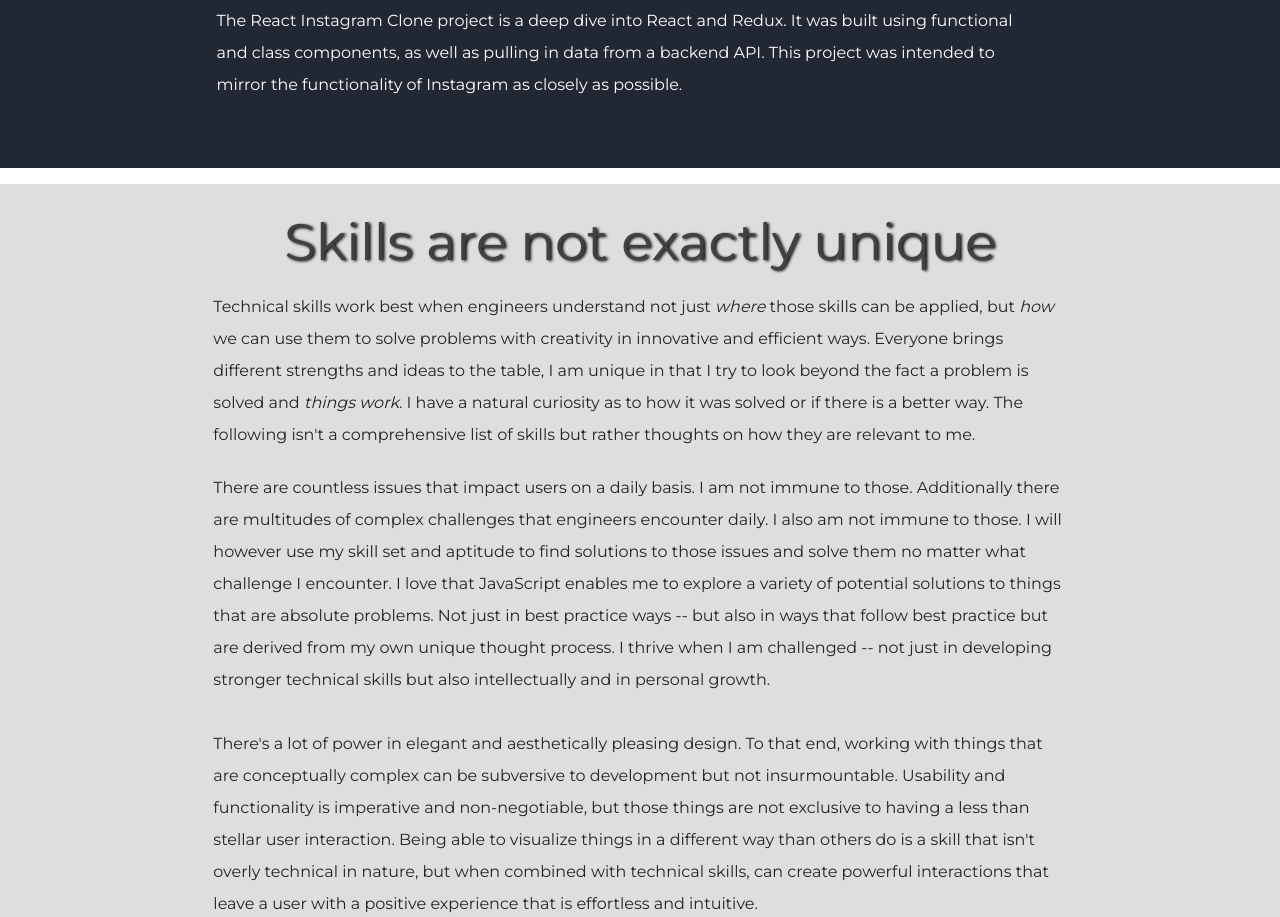
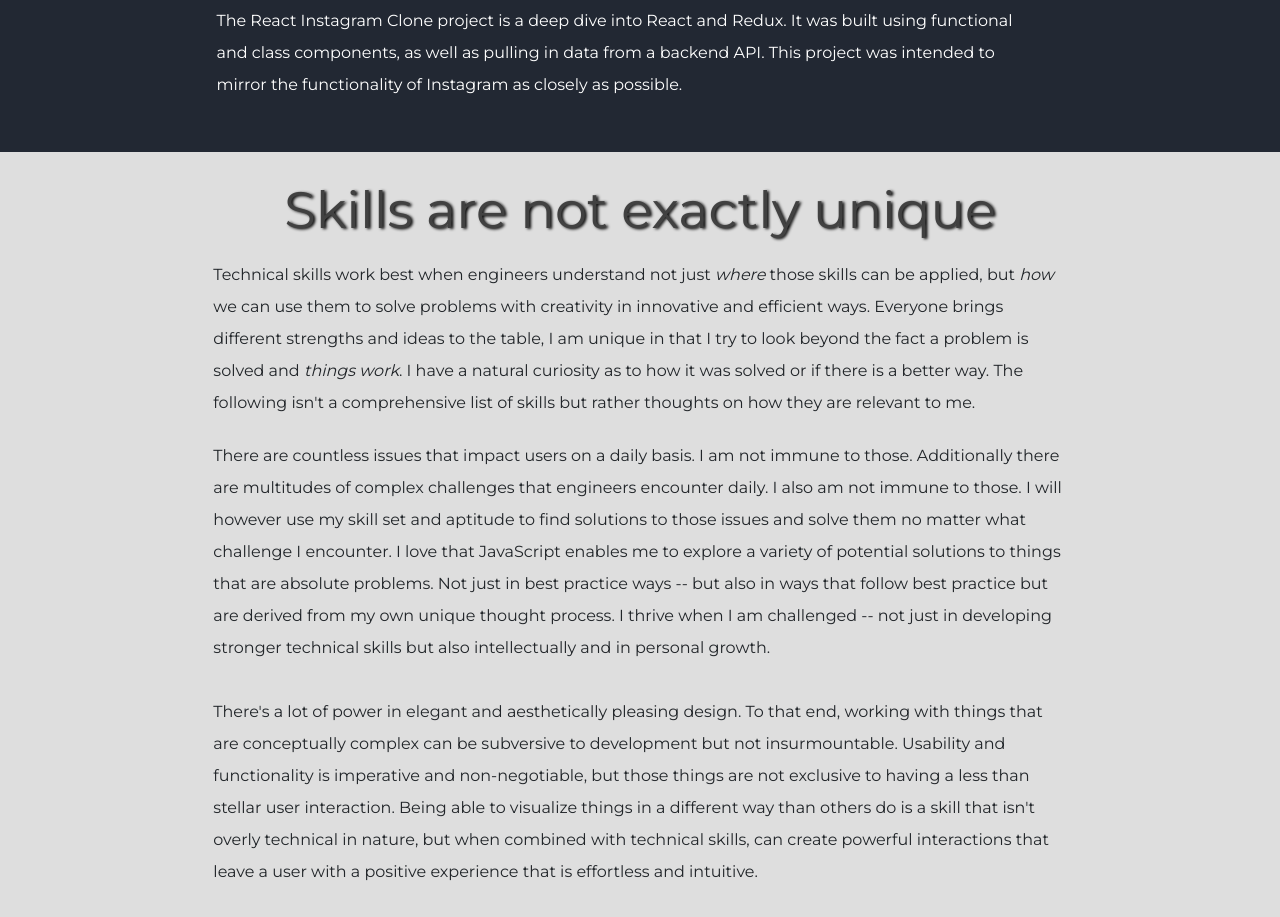
Before and after one commit to hunterraffety/portfolio, a React (Create React App) app: page / in a window 1280 px wide. Shown: the part 4161-5078 px from the top of the page. Built offline with nearby package versions, Linux system fonts and the light colour scheme; some icons are missing.

Commit message:
styling update.

```diff
--- a/src/components/Portfolio/Portfolio.js
+++ b/src/components/Portfolio/Portfolio.js
@@ -115,7 +115,7 @@ const Portfolio = props => {
           </Card>
         </Col>
       </Row>{' '}
-      <Col className='justify-content-md-end skills-top d-flex align-items-top'>
+      <Col className='justify-content-md-end d-flex align-items-top'>
         <Col className='text-right' md='auto'>
           <a href='#home'>
             <i class='fal fa-arrow-to-top fa-2x' />
```
